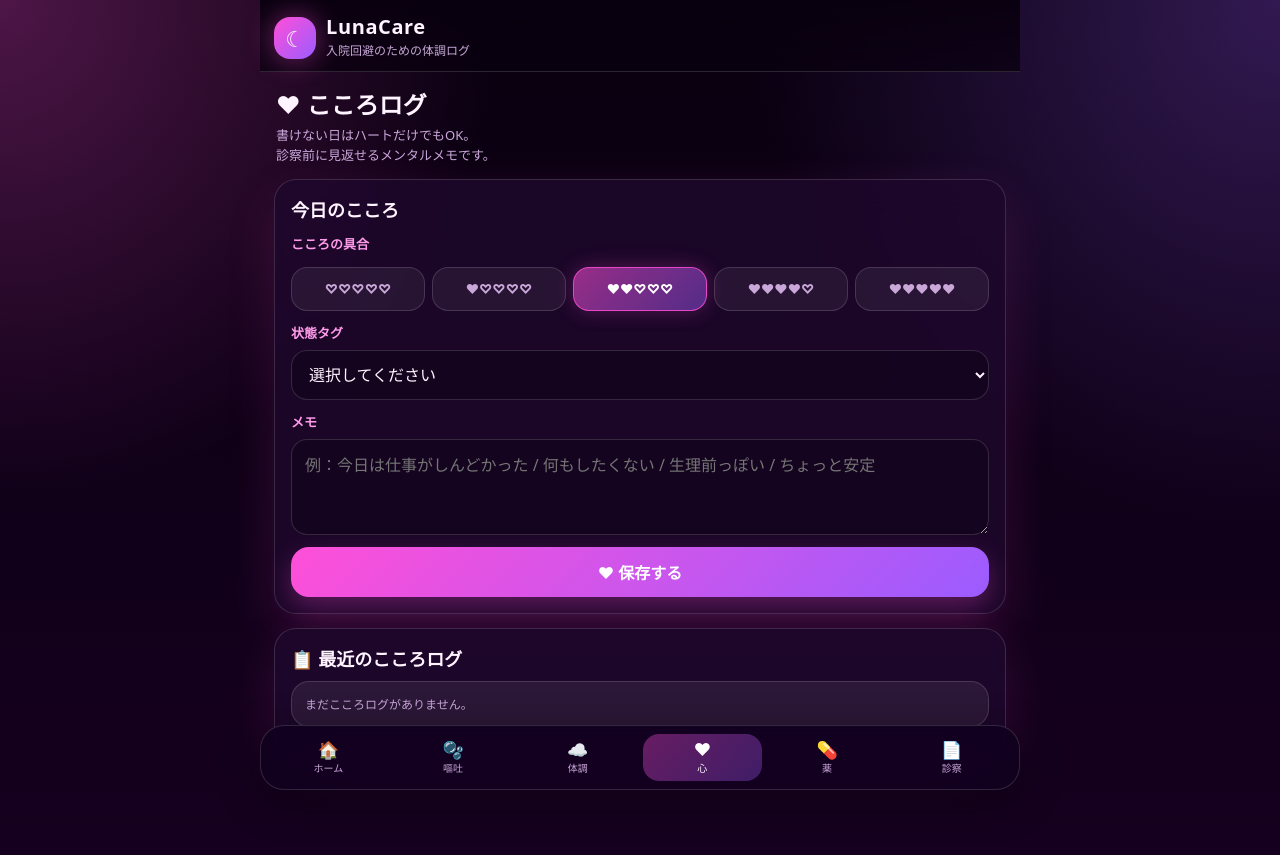
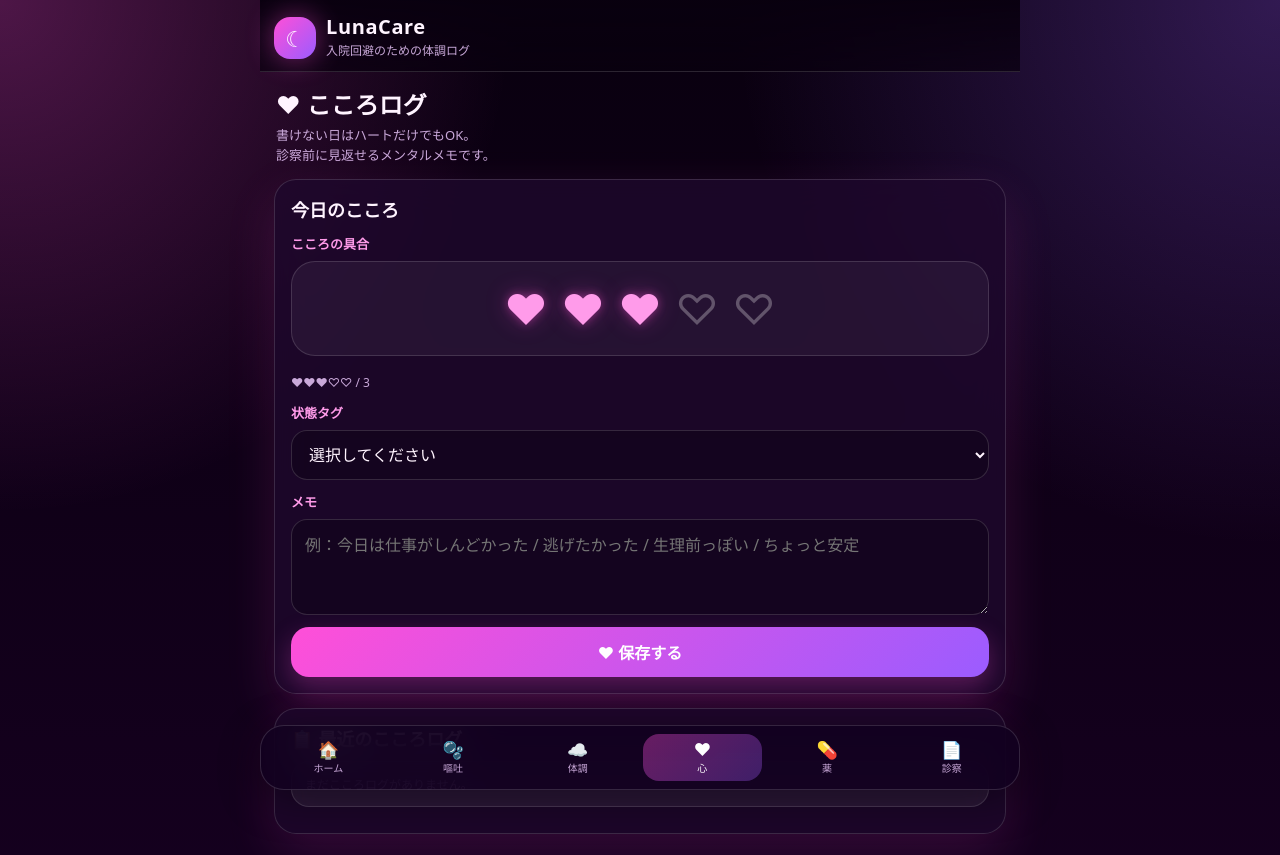
Before and after one commit to k2chanxmx-cloud/Lunacare, a Flask app: page /diary in a window 1280 px wide. Shown: the top 855 px of the page. Before the commit the page ends 790 px from the top, so only its background shows below. Run offline with Flask 3, Linux system fonts and the light colour scheme; data that the repository does not hold is empty; some libraries are stand-ins or nearby versions.

Commit message:
Add files via upload

```diff
--- a/templates/diary.html
+++ b/templates/diary.html
@@ -19,40 +19,27 @@
 
   <form method="POST">
     <input type="hidden" name="log_date" value="{{ today }}">
+    <input type="hidden" id="heartScore" name="heart_score" value="3">
 
     <div class="form-row">
       <label>こころの具合</label>
 
-      <div class="heart-select">
-        <label class="heart-option">
-          <input type="radio" name="heart_score" value="1">
-          <span>♡♡♡♡♡</span>
-        </label>
+      <div class="heart-tap-wrap">
+        <span class="heart-single" data-score="1">♡</span>
+        <span class="heart-single" data-score="2">♡</span>
+        <span class="heart-single" data-score="3">♡</span>
+        <span class="heart-single" data-score="4">♡</span>
+        <span class="heart-single" data-score="5">♡</span>
+      </div>
 
-        <label class="heart-option">
-          <input type="radio" name="heart_score" value="2">
-          <span>♥♡♡♡♡</span>
-        </label>
-
-        <label class="heart-option">
-          <input type="radio" name="heart_score" value="3" checked>
-          <span>♥♥♡♡♡</span>
-        </label>
-
-        <label class="heart-option">
-          <input type="radio" name="heart_score" value="4">
-          <span>♥♥♥♥♡</span>
-        </label>
-
-        <label class="heart-option">
-          <input type="radio" name="heart_score" value="5">
-          <span>♥♥♥♥♥</span>
-        </label>
+      <div id="heartLabel" class="small muted" style="margin-top:10px;">
+        ♥♥♥♡♡ / 3
       </div>
     </div>
 
     <div class="form-row">
       <label>状態タグ</label>
+
       <select name="mood_tag">
         <option value="">選択してください</option>
         <option value="普通">普通</option>
@@ -70,9 +57,10 @@
 
     <div class="form-row">
       <label>メモ</label>
+
       <textarea
         name="memo"
-        placeholder="例：今日は仕事がしんどかった / 何もしたくない / 生理前っぽい / ちょっと安定"
+        placeholder="例：今日は仕事がしんどかった / 逃げたかった / 生理前っぽい / ちょっと安定"
       ></textarea>
     </div>
 
@@ -89,10 +77,12 @@
 
   {% if logs %}
     <div class="log-list">
+
       {% for log in logs %}
         <div class="log-item">
+
           <div class="log-head">
-            <div style="color:var(--pink2); font-size:20px;">
+            <div style="font-size:22px; color:var(--pink2);">
               {{ log.heart_display }}
             </div>
 
@@ -102,13 +92,15 @@
           </div>
 
           {% if log.mood_tag %}
-            <div style="margin-bottom:8px;">
-              <span class="pill"># {{ log.mood_tag }}</span>
+            <div style="margin-bottom:10px;">
+              <span class="pill">
+                # {{ log.mood_tag }}
+              </span>
             </div>
           {% endif %}
 
           {% if log.memo %}
-            <div style="line-height:1.7;">
+            <div style="line-height:1.8;">
               {{ log.memo }}
             </div>
           {% endif %}
@@ -116,23 +108,152 @@
           <form
             method="POST"
             action="{{ url_for('diary_delete', log_id=log.id) }}"
-            style="margin-top:12px;"
+            style="margin-top:14px;"
             onsubmit="return confirm('削除しますか？')"
           >
             <button class="btn btn-danger" type="submit">
               削除
             </button>
           </form>
+
         </div>
       {% endfor %}
+
     </div>
+
   {% else %}
+
     <div class="card-soft">
       <div class="muted small">
         まだこころログがありません。
       </div>
     </div>
+
   {% endif %}
 </div>
 
 {% endblock %}
+
+{% block head %}
+<style>
+
+.heart-tap-wrap {
+  display: flex;
+  justify-content: center;
+  align-items: center;
+  gap: 14px;
+
+  padding: 18px;
+
+  border-radius: 24px;
+
+  background: rgba(255,255,255,0.05);
+
+  border: 1px solid var(--line);
+}
+
+.heart-single {
+  font-size: 42px;
+
+  cursor: pointer;
+
+  user-select: none;
+
+  transition:
+    transform 0.12s ease,
+    color 0.12s ease,
+    text-shadow 0.12s ease;
+
+  color: rgba(255,255,255,0.28);
+}
+
+.heart-single.active {
+  color: var(--pink2);
+
+  text-shadow:
+    0 0 10px rgba(255,79,216,0.4),
+    0 0 24px rgba(255,79,216,0.25);
+}
+
+.heart-single:hover {
+  transform: scale(1.12);
+}
+
+.heart-single:active {
+  transform: scale(0.88);
+}
+
+@media (max-width: 430px) {
+
+  .heart-single {
+    font-size: 34px;
+  }
+
+  .heart-tap-wrap {
+    gap: 10px;
+    padding: 14px;
+  }
+
+}
+
+</style>
+{% endblock %}
+
+{% block scripts %}
+<script>
+
+const heartButtons = document.querySelectorAll(".heart-single");
+
+const heartScoreInput = document.getElementById("heartScore");
+
+const heartLabel = document.getElementById("heartLabel");
+
+
+function updateHearts(score) {
+
+  heartScoreInput.value = score;
+
+  let display = "";
+
+  heartButtons.forEach((button) => {
+
+    const buttonScore = Number(button.dataset.score);
+
+    if (buttonScore <= score) {
+
+      button.textContent = "♥";
+
+      button.classList.add("active");
+
+      display += "♥";
+
+    } else {
+
+      button.textContent = "♡";
+
+      button.classList.remove("active");
+
+      display += "♡";
+    }
+
+  });
+
+  heartLabel.textContent = display + " / " + score;
+}
+
+
+heartButtons.forEach((button) => {
+
+  button.addEventListener("click", function () {
+
+    updateHearts(Number(this.dataset.score));
+
+  });
+
+});
+
+
+updateHearts(3);
+
+</script>
+{% endblock %}
```
